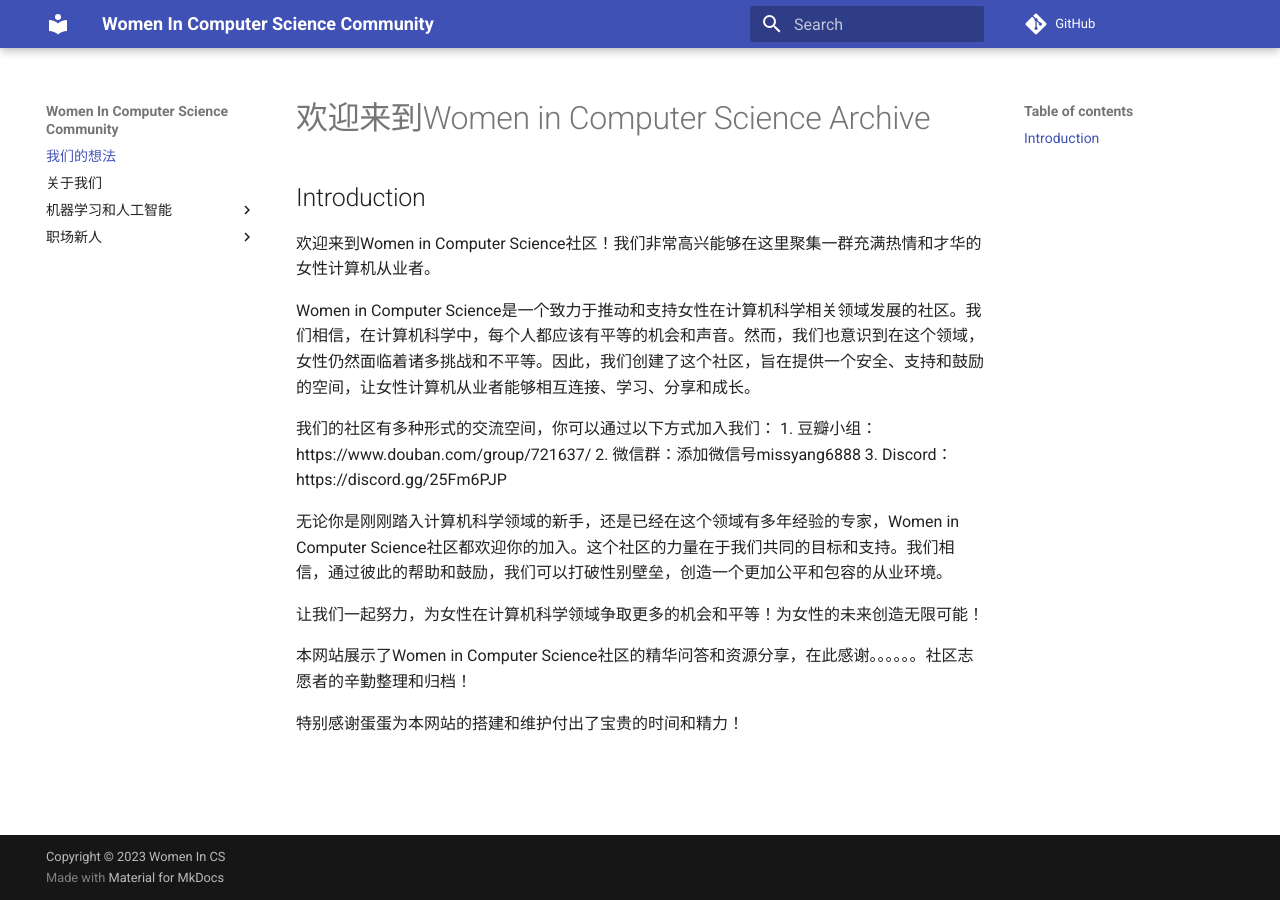
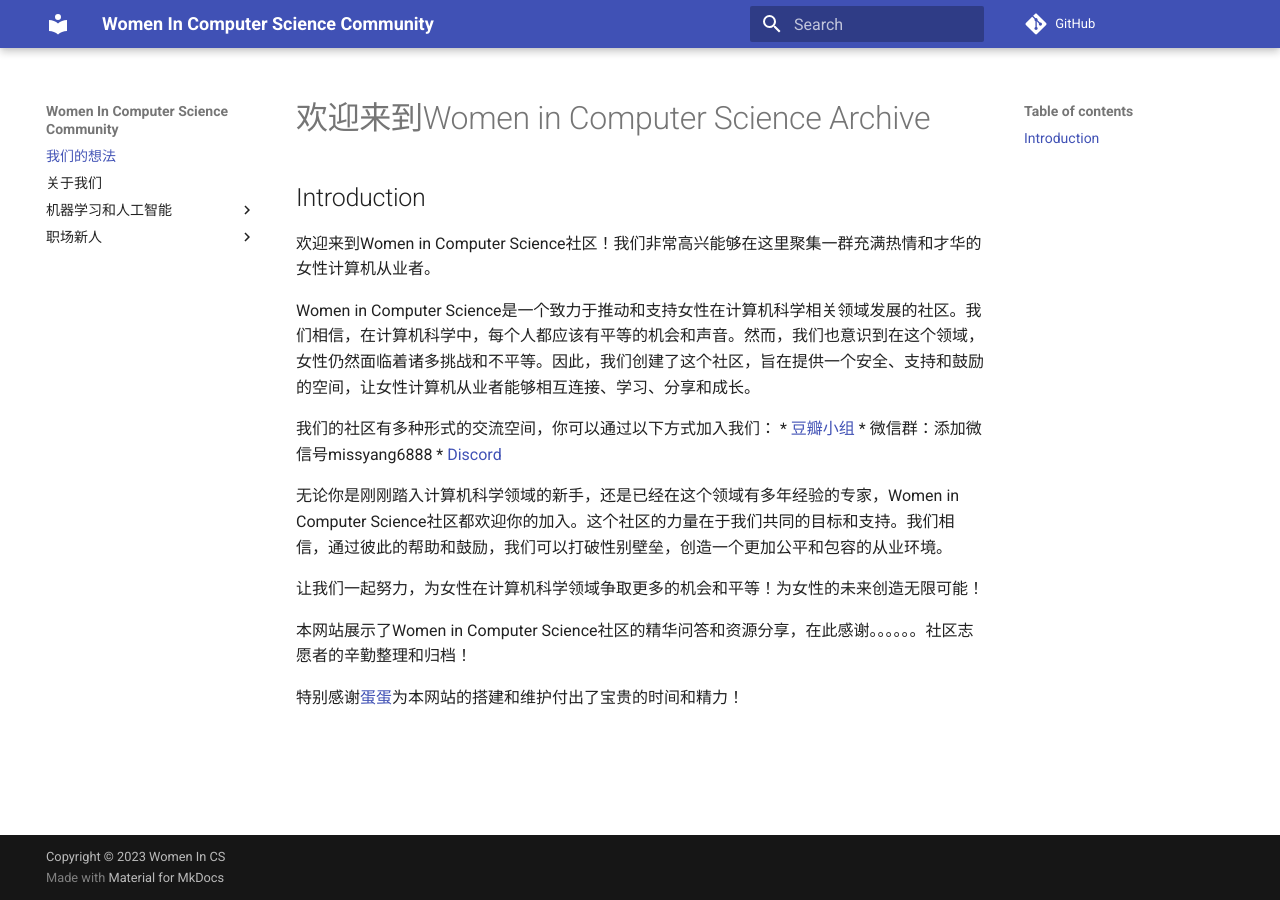
Before and after one commit to Women-in-Computer-Science/Women-in-CS-Archive, an MkDocs documentation site: the page built from docs/index.md, in a window 1280 px wide. Built offline with MkDocs 1.6.1 and Material for MkDocs 9.7.7, drawn with Linux system fonts in a browser that asks for light colours; comment, search, counter and statistics services are not loaded.

Commit message:
Update index.md

```diff
--- a/docs/index.md
+++ b/docs/index.md
@@ -7,9 +7,9 @@
 Women in Computer Science是一个致力于推动和支持女性在计算机科学相关领域发展的社区。我们相信，在计算机科学中，每个人都应该有平等的机会和声音。然而，我们也意识到在这个领域，女性仍然面临着诸多挑战和不平等。因此，我们创建了这个社区，旨在提供一个安全、支持和鼓励的空间，让女性计算机从业者能够相互连接、学习、分享和成长。
 
 我们的社区有多种形式的交流空间，你可以通过以下方式加入我们：
-1. 豆瓣小组：https://www.douban.com/group/721637/
-2. 微信群：添加微信号missyang6888
-3. Discord：https://discord.gg/25Fm6PJP
+* [豆瓣小组](https://www.douban.com/group/721637/)
+* 微信群：添加微信号missyang6888
+* [Discord](https://discord.gg/25Fm6PJP)
 
 无论你是刚刚踏入计算机科学领域的新手，还是已经在这个领域有多年经验的专家，Women in Computer Science社区都欢迎你的加入。这个社区的力量在于我们共同的目标和支持。我们相信，通过彼此的帮助和鼓励，我们可以打破性别壁垒，创造一个更加公平和包容的从业环境。
 
@@ -17,4 +17,4 @@ Women in Computer Science是一个致力于推动和支持女性在计算机科
 
 本网站展示了Women in Computer Science社区的精华问答和资源分享，在此感谢。。。。。。社区志愿者的辛勤整理和归档！
 
-特别感谢蛋蛋为本网站的搭建和维护付出了宝贵的时间和精力！
+特别感谢[蛋蛋](https://github.com/VickyGuo0907)为本网站的搭建和维护付出了宝贵的时间和精力！
```
